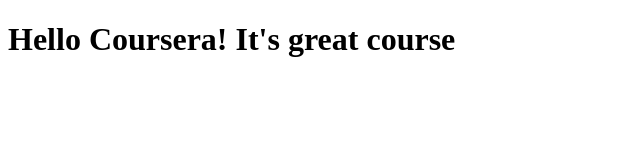
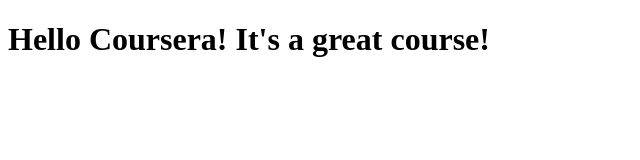
Before and after one commit to BigYellowSun/coursera-test, a plain HTML site: page site/index.html in a window 1280 px wide. Shown: the whole page, without its empty margins (0-640 px from the left). Drawn offline with Linux system fonts and the light colour scheme.

Commit message:
Fis for Small addition to out page content.

```diff
--- a/site/index.html
+++ b/site/index.html
@@ -4,6 +4,6 @@
 	<title>Hello Coursera!</title>
 </head>
 <body>
-<h1>Hello Coursera! It's  great course</h1>
+<h1>Hello Coursera! It's a great course!</h1>
 </body>
 </html>
```
